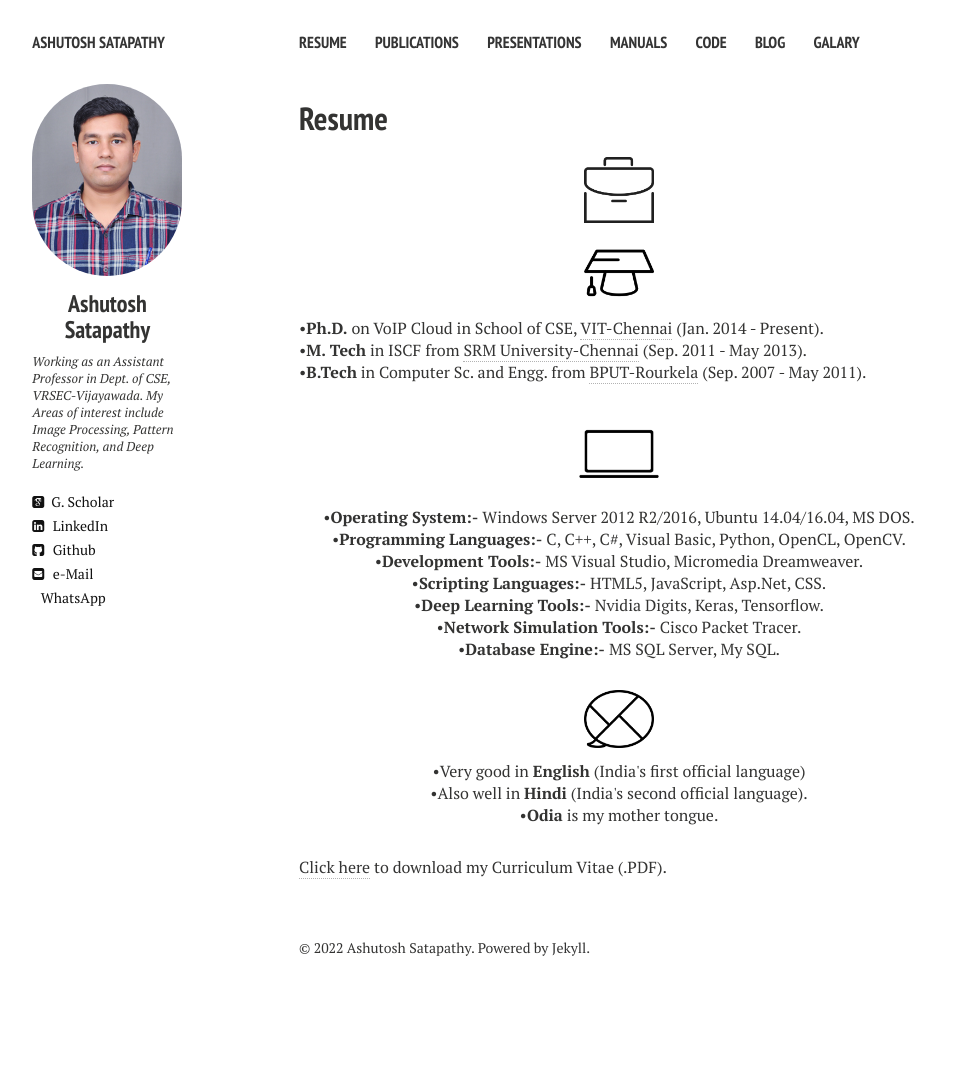
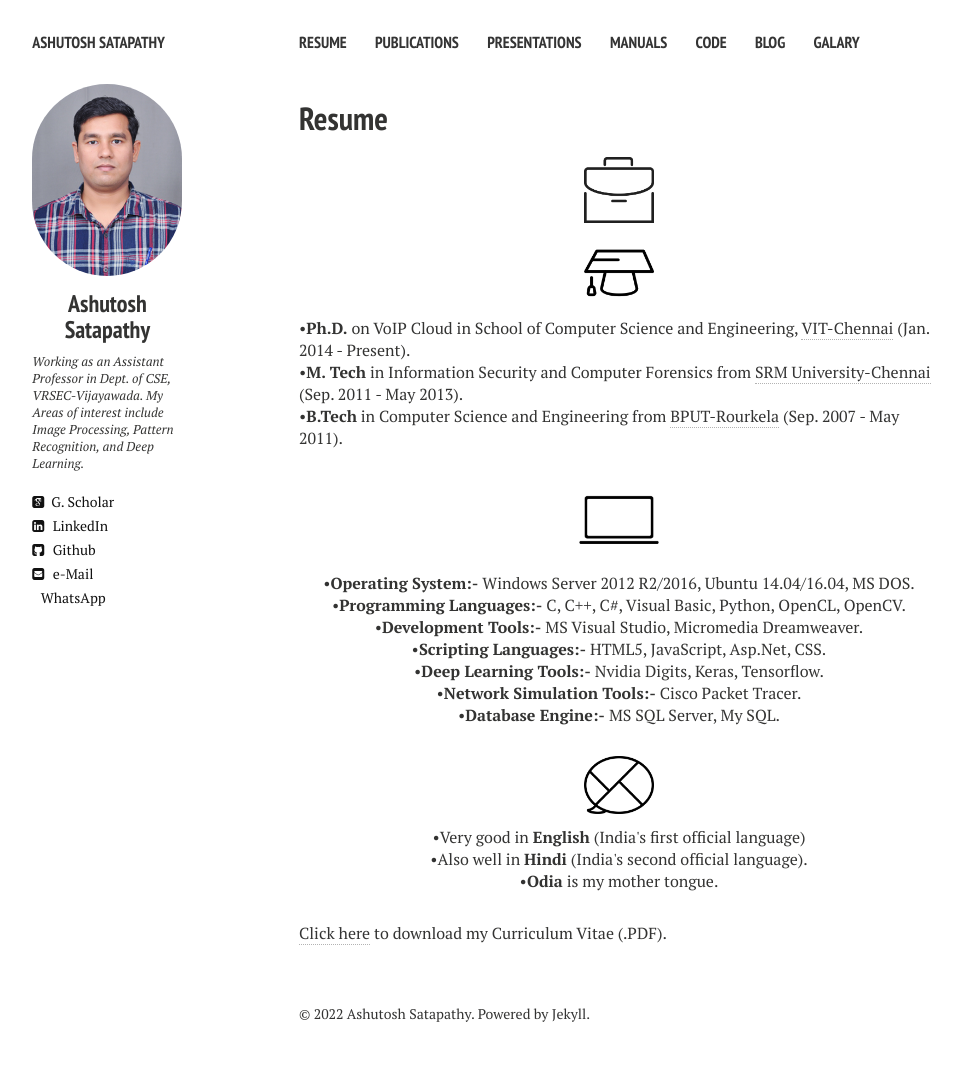
Before and after one commit to ashutoshsatapathy1990/ashutoshsatapathy1990.github.io, a Jekyll site: the page built from cv.md, in a window 1280 px wide. Shown: the whole page, without its empty margins (21-981 px from the left). Built offline with Jekyll 4.4.1, drawn with Linux system fonts in a browser that asks for light colours; nearby versions of some CDN libraries; before the commit the page ends 1006 px from its top, so only the background shows below that.

Commit message:
Update cv.html

```diff
--- a/_layouts/cv.html
+++ b/_layouts/cv.html
@@ -47,9 +47,9 @@
     <p align="center" class=bottom-small><img src="{{ site.url }}/images/CV/business.png" alt="Work Experience" width="70" height="70"></p>
 
     <p align="center" class=bottom-small><img src="{{ site.url }}/images/CV/study2.png" alt="Education" width="70" height="70"></p>
-    <p align="left">&#8226<strong>Ph.D.</strong> on VoIP Cloud in School of CSE, <a href="http://chennai.vit.ac.in/" target="_blank">VIT-Chennai</a> (Jan. 2014 - Present).</p>
-    <p align="left">&#8226<strong>M. Tech</strong> in ISCF from <a href="http://www.srmuniv.ac.in/" target="_blank">SRM University-Chennai</a> (Sep. 2011 - May 2013).</p>
-    <p align="left" class="bottom-three">&#8226<strong>B.Tech</strong> in Computer Sc. and Engg. from <a href="http://www.bput.ac.in/" target="_blank">BPUT-Rourkela</a> (Sep. 2007 - May 2011).</p>
+    <p align="left">&#8226<strong>Ph.D.</strong> on VoIP Cloud in School of Computer Science and Engineering, <a href="http://chennai.vit.ac.in/" target="_blank">VIT-Chennai</a> (Jan. 2014 - Present).</p>
+    <p align="left">&#8226<strong>M. Tech</strong> in Information Security and Computer Forensics from <a href="http://www.srmuniv.ac.in/" target="_blank">SRM University-Chennai</a> (Sep. 2011 - May 2013).</p>
+    <p align="left" class="bottom-three">&#8226<strong>B.Tech</strong> in Computer Science and Engineering from <a href="http://www.bput.ac.in/" target="_blank">BPUT-Rourkela</a> (Sep. 2007 - May 2011).</p>
 
     <p align="center" class=bottom-small><img src="{{ site.url }}/images/CV/computer2.png" alt="Computer Skills" width="80" height="80"></p>
     <p align="center">&#8226<strong>Operating System:-</strong> Windows Server 2012 R2/2016, Ubuntu 14.04/16.04, MS DOS.</p>
```
